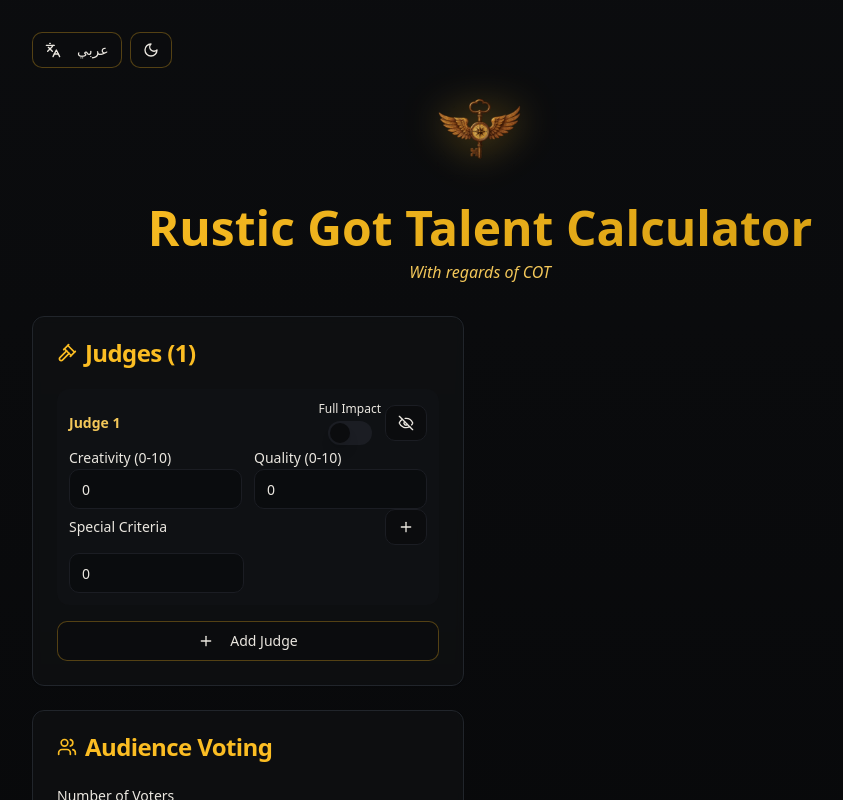
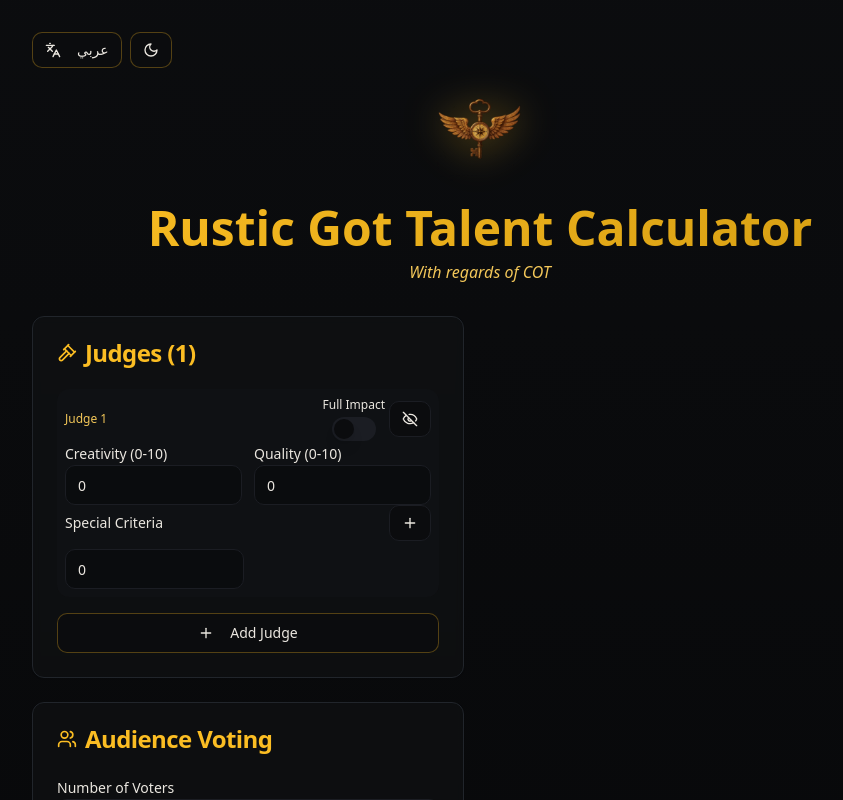
Before and after one commit to thefexx1-ai/talent-tally-tron, a React (Vite) app: page / in a window 1280 px wide. Shown: the top 800 px of the page, without its empty margins (160-1003 px from the left). Built offline with nearby package versions, Linux system fonts and the light colour scheme.

Commit message:
Fix referee name field size
Make the "Referee 1" field smaller to improve layout consistency.

```diff
--- a/src/components/TalentCalculator.tsx
+++ b/src/components/TalentCalculator.tsx
@@ -321,9 +321,9 @@ const TalentCalculator = () => {
               </CardHeader>
               <CardContent className="space-y-4">
                 {judges.map((judge, judgeIndex) => (
-                  <div key={judge.id} className="p-3 bg-muted/30 rounded-lg">
+                  <div key={judge.id} className="p-2 bg-muted/30 rounded-lg">
                     <div className="flex items-center justify-between gap-2">
-                      <h4 className="font-semibold text-royal-gold-light text-sm">
+                      <h4 className="font-medium text-royal-gold-light text-xs">
                         {t.judgeLabel} {judgeIndex + 1}
                       </h4>
                       <div className="flex items-center gap-1">
```
